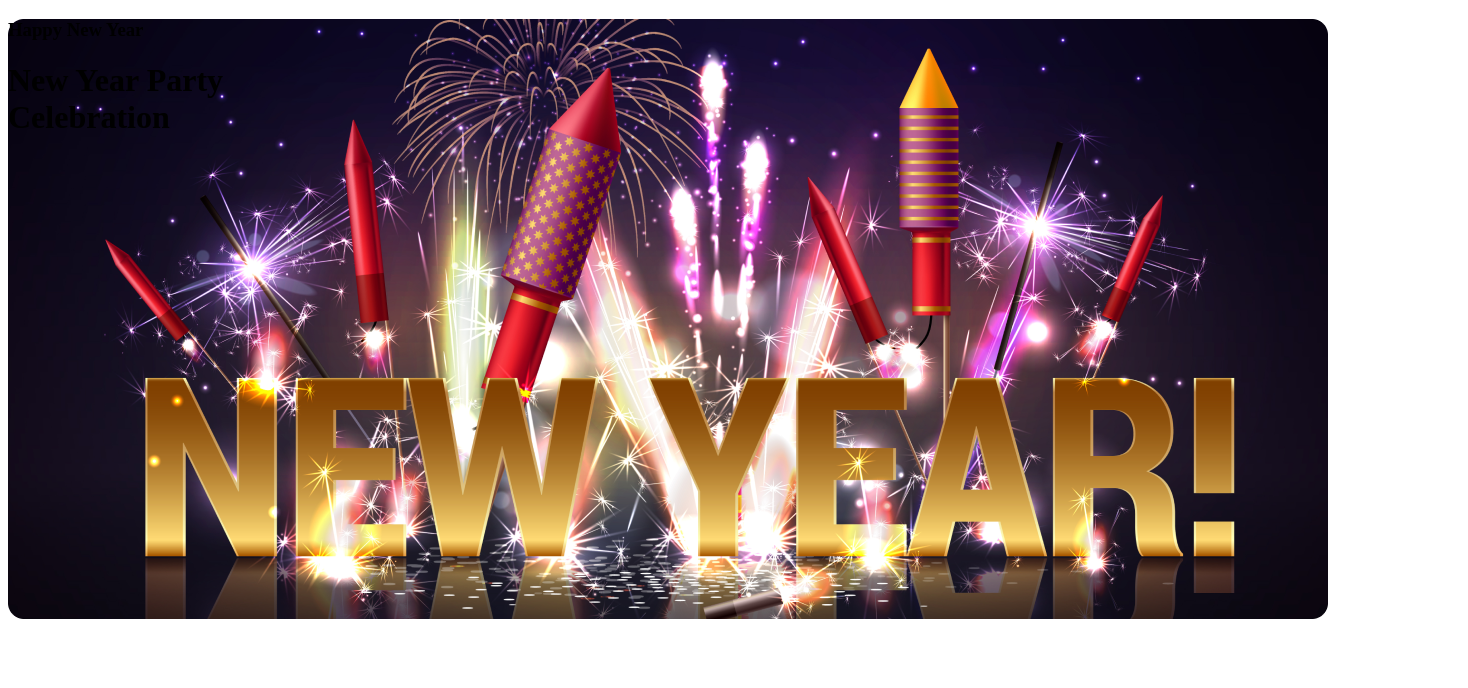
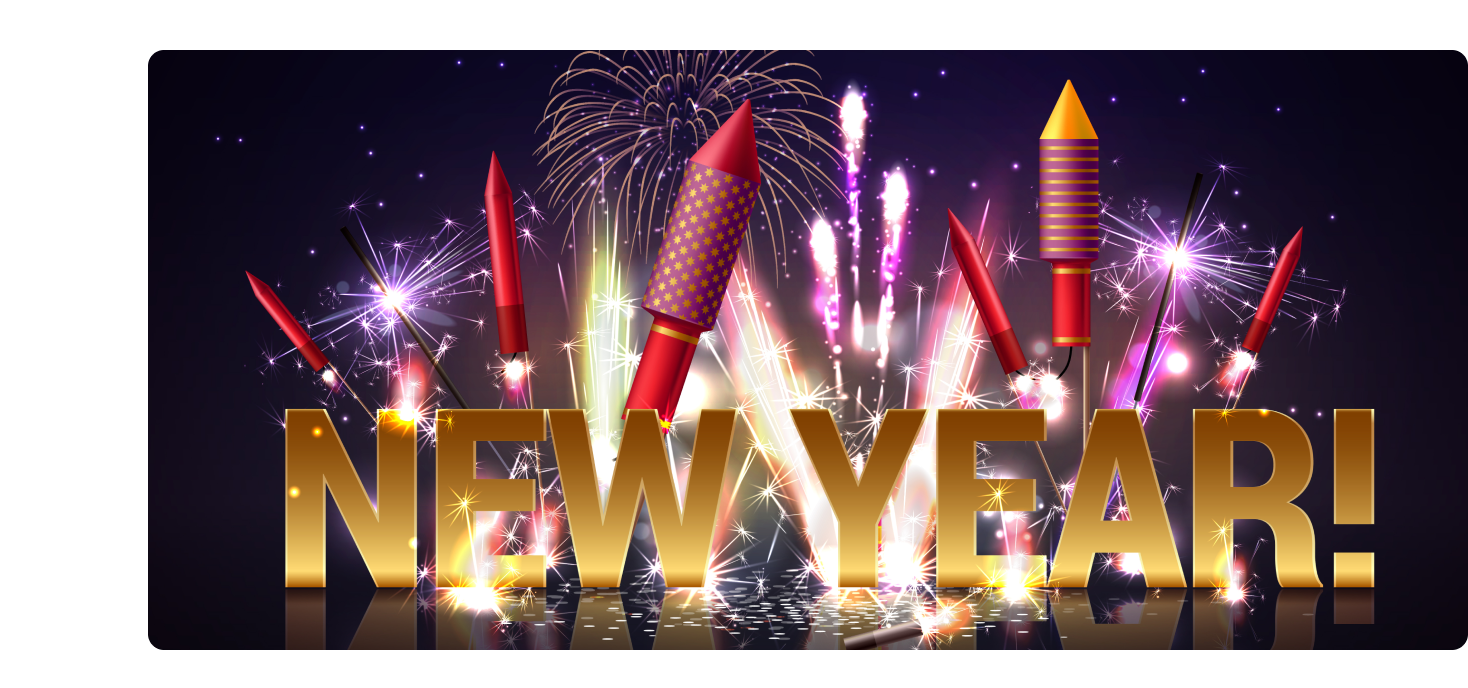
Before and after one commit to morshedalom5675/New-Year-Website, a plain HTML site: page index.html in a window 1280 px wide. Shown: the whole page, 1468 px wide, since content can reach past the window. Drawn offline with Linux system fonts and the light colour scheme.

Commit message:
aktu chenge

```diff
--- a/index.html
+++ b/index.html
@@ -9,9 +9,7 @@
 <body>
     <header>
       <div  class="image">
-        <div class="new-year">
-            <h3>Happy New Year</h3>
-            <h1>New Year Party <br> Celebration</h1>
+
         </div>
       </div>
     </header>
--- a/styls/index.css
+++ b/styls/index.css
@@ -2,9 +2,10 @@
     background-image: url('../Banner\ Image.png');
     width: 1320px;
     height: 600px;
-    margin-top: auto;
     background-size: cover;
     background-position: center;
     background-repeat: no-repeat;
+    margin: 50px 140px;
+
 
 }
```
